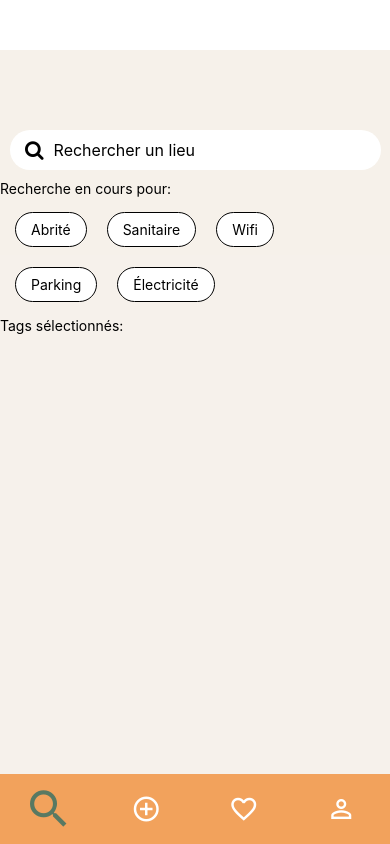
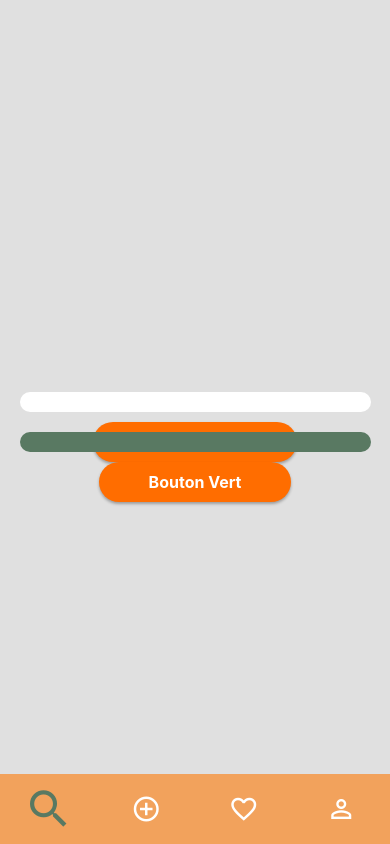
Before and after one commit to lucasleroyy/IWA_Campseeker_IG5, a React Native app: screen / in a window 390 px wide. Built offline with nearby package versions, Linux system fonts and the light colour scheme.

Commit message:
ajout Composant boite verte et blanche

```diff
--- a/App.js
+++ b/App.js
@@ -1,6 +1,8 @@
 import React, { useState } from 'react';
-import PageTest from './src/pages/Test';
-import PageRecherche from './src/pages/PageRecherche';
+import PageTest from './src/Pages/Test';
+import PageTest_Lucas from './src/Pages/Test_Lucas';
+
+import PageRecherche from './src/Pages/PageRecherche';
 
 const App = () => {
   const [currentPage, setCurrentPage] = useState('Search');
@@ -11,7 +13,7 @@ const App = () => {
 
 
   return (
-    <PageRecherche />
+    <PageTest_Lucas />
   );
 };
 
--- /dev/null
+++ b/src/Pages/Test_Lucas.js
@@ -0,0 +1,33 @@
+import React from 'react';
+import { View, StyleSheet } from 'react-native';
+import BoiteVerte from '../components/Boite_verte';
+import BoiteBlanche from '../components/Boite_blanche';
+import Bouton from '../components/Bouton';
+import Bandeau from '../components/Bandeau';
+
+const MonComponent = () => {
+  return (
+    <View style={styles.container}>
+      <BoiteBlanche>
+        <Bouton label="Bouton Blanc" onClick={() => alert('Bouton dans la boîte blanche cliqué!')} />
+      </BoiteBlanche>
+
+      <BoiteVerte>
+        <Bouton label="Bouton Vert" onClick={() => alert('Bouton dans la boîte verte cliqué!')} />
+      </BoiteVerte>
+
+      <Bandeau currentPage="Search" onNavigate={(page) => console.log('Naviguer vers', page)} />
+    </View>
+  );
+};
+
+const styles = StyleSheet.create({
+  container: {
+    flex: 1,
+    backgroundColor: '#E0E0E0', // Fond gris pour bien voir les composants
+    justifyContent: 'center',
+    alignItems: 'center',
+  },
+});
+
+export default MonComponent;
--- /dev/null
+++ b/src/components/Boite_blanche.js
@@ -0,0 +1,24 @@
+import React from 'react';
+import { View, StyleSheet } from 'react-native';
+
+const BoiteBlanche = ({ children }) => {
+  return (
+    <View style={styles.box}>
+      {children}
+    </View>
+  );
+};
+
+const styles = StyleSheet.create({
+  box: {
+    backgroundColor: '#FFFFFF', // Blanc
+    padding: 10,
+    borderRadius: 10,
+    width: '90%', // Largeur fixe à 90% de l'écran pour éviter les chevauchements
+    alignSelf: 'center', // Centre horizontalement la boîte
+    marginVertical: 10, // Espace en haut et en bas
+    flex: 0,
+  },
+});
+
+export default BoiteBlanche;
--- /dev/null
+++ b/src/components/Boite_verte.js
@@ -0,0 +1,24 @@
+import React from 'react';
+import { View, StyleSheet } from 'react-native';
+
+const BoiteVerte = ({ children }) => {
+  return (
+    <View style={styles.box}>
+      {children}
+    </View>
+  );
+};
+
+const styles = StyleSheet.create({
+  box: {
+    backgroundColor: '#597962', // Vert nature
+    padding: 10, // Ajoute un peu d'espace autour du contenu
+    borderRadius: 10, // Bords arrondis pour un effet plus doux
+    width: '90%', // Largeur fixe à 90% de l'écran pour éviter les chevauchements
+    alignSelf: 'center', // Centre horizontalement la boîte
+    marginVertical: 10, // Espace en haut et en bas
+    flex: 0,
+  },
+});
+
+export default BoiteVerte;
```
